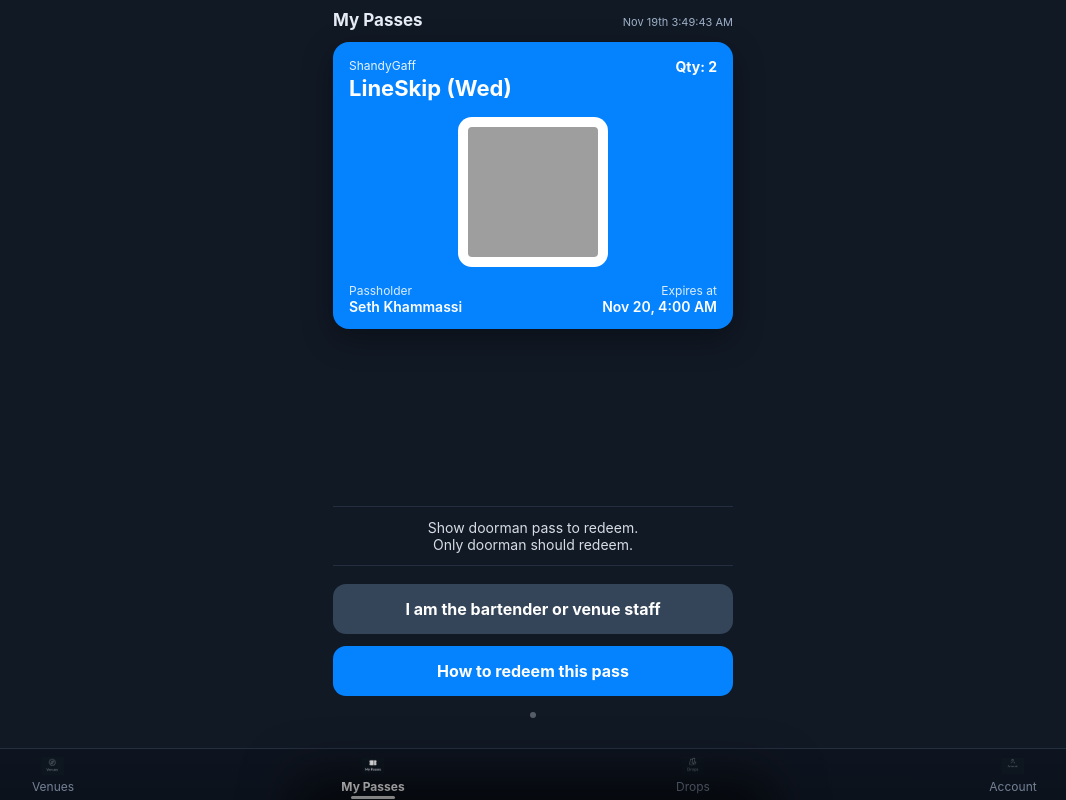
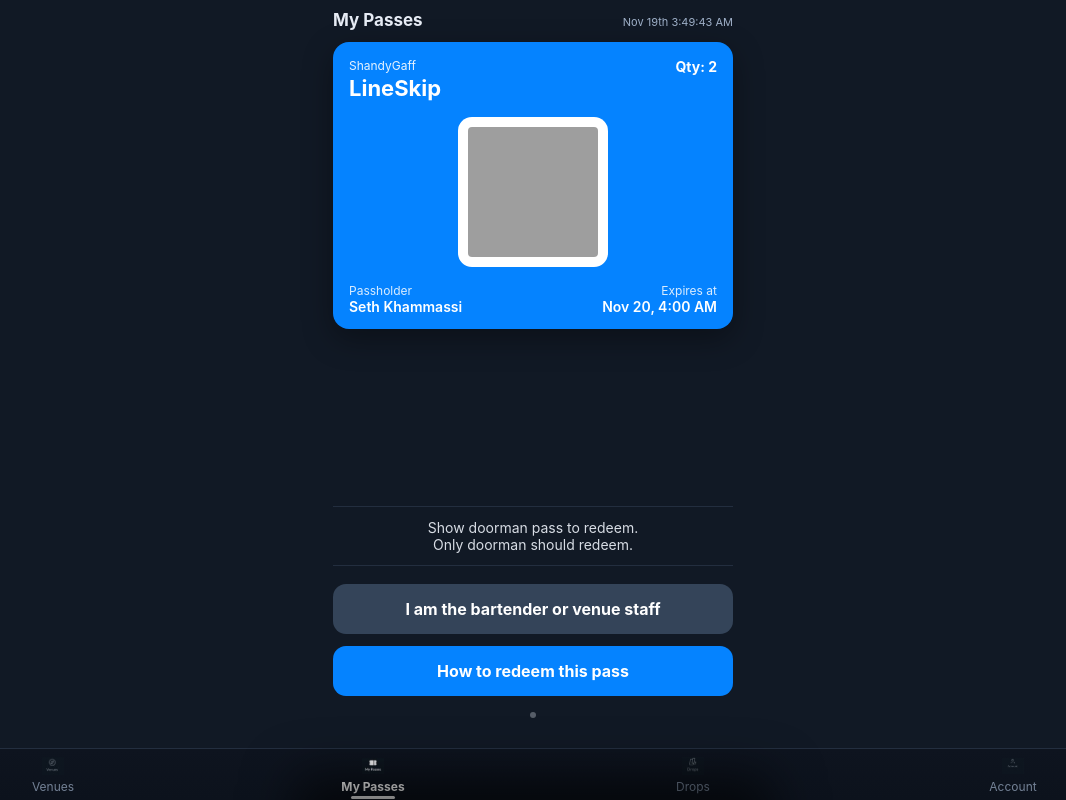
Before and after one commit to sethk727-crypto/Lineskippers, a plain HTML site: page index.html in a window 1280 px wide. Shown: the whole page, without its empty margins (107-1173 px from the left). Drawn offline with Linux system fonts and the light colour scheme; grey boxes are pictures that could not be loaded.

Commit message:
Update index.html

```diff
--- a/index.html
+++ b/index.html
@@ -34,7 +34,7 @@
       <div class="card-top">
         <div>
           <div class="venue">ShandyGaff</div>
-          <h2 class="brand">LineSkip (Wed)</h2>
+          <h2 class="brand">LineSkip </h2>
         </div>
         <span class="qty">Qty: 2</span>
       </div>
```
